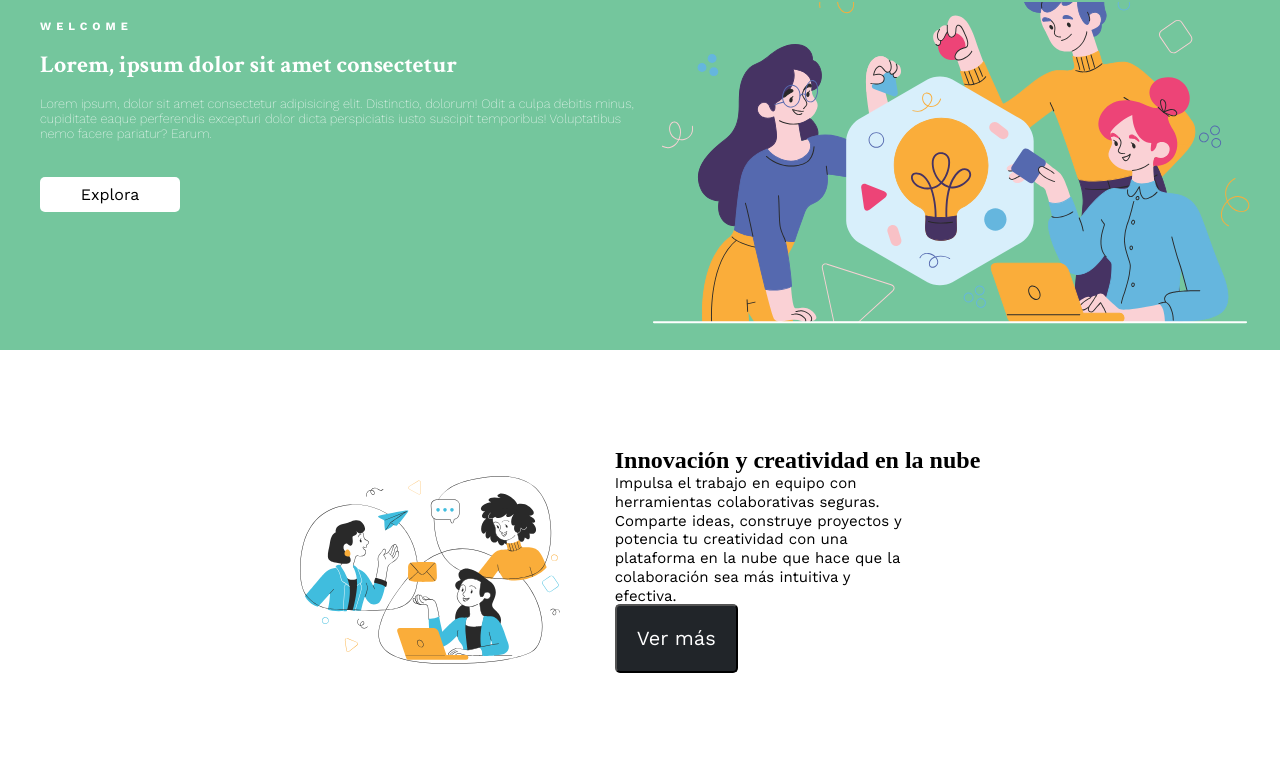
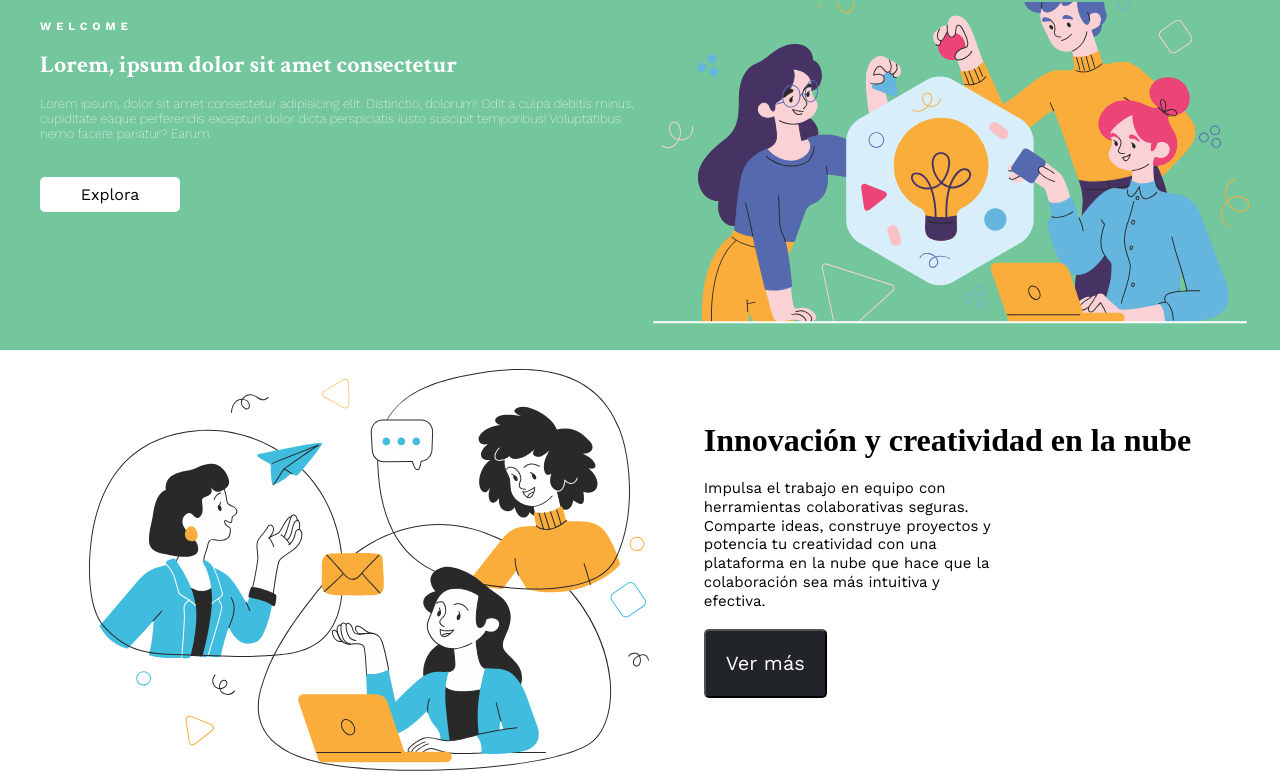
Before and after one commit to MafeToro/project-promo-48-modulo-1-team-2, a website built with Vite: page src/index.html in a window 1280 px wide. Shown: the part 50-822 px from the top of the page. Built offline with nearby package versions, Linux system fonts and the light colour scheme; files whose address does not match are found by name.

Commit message:
media queries section2

```diff
--- a/src/partials/sectionone.html
+++ b/src/partials/sectionone.html
@@ -3,7 +3,7 @@
         <img class="imgchicas" src="../images/group.svg" alt="chicas" />
     </div>
     <div class="tittle">
-        <h1>
+        <h1 class="tittle2">
             Innovación y creatividad en la nube
         </h1>
         <p class="parrafo-group">Impulsa el trabajo en equipo con herramientas colaborativas seguras. Comparte ideas,
--- a/src/scss/layout/_section-1.scss
+++ b/src/scss/layout/_section-1.scss
@@ -104,4 +104,42 @@
         justify-content: center;
         gap: 15px;
     }
+
+    .tittle2 {
+        font-size: 32px;
+        margin-bottom: 20px;
+    }
+
+    .parrafo-group {
+        margin-bottom: 20px;
+
+    }
+    .group {
+        width: 700px;
+    }
 }
+
+@media (min-width: 1024px) {
+
+    .sect1 {
+        height: 400px;
+        display: flex;
+        flex: 1 1 auto;
+        flex-direction: row;
+        justify-content: center;
+        gap: 15px;
+    }
+
+    .tittle2 {
+        font-size: 32px;
+        margin-bottom: 20px;
+    }
+
+    .parrafo-group {
+        margin-bottom: 20px;
+
+    }
+    .group {
+        width: 600px;
+    }
+}
```
